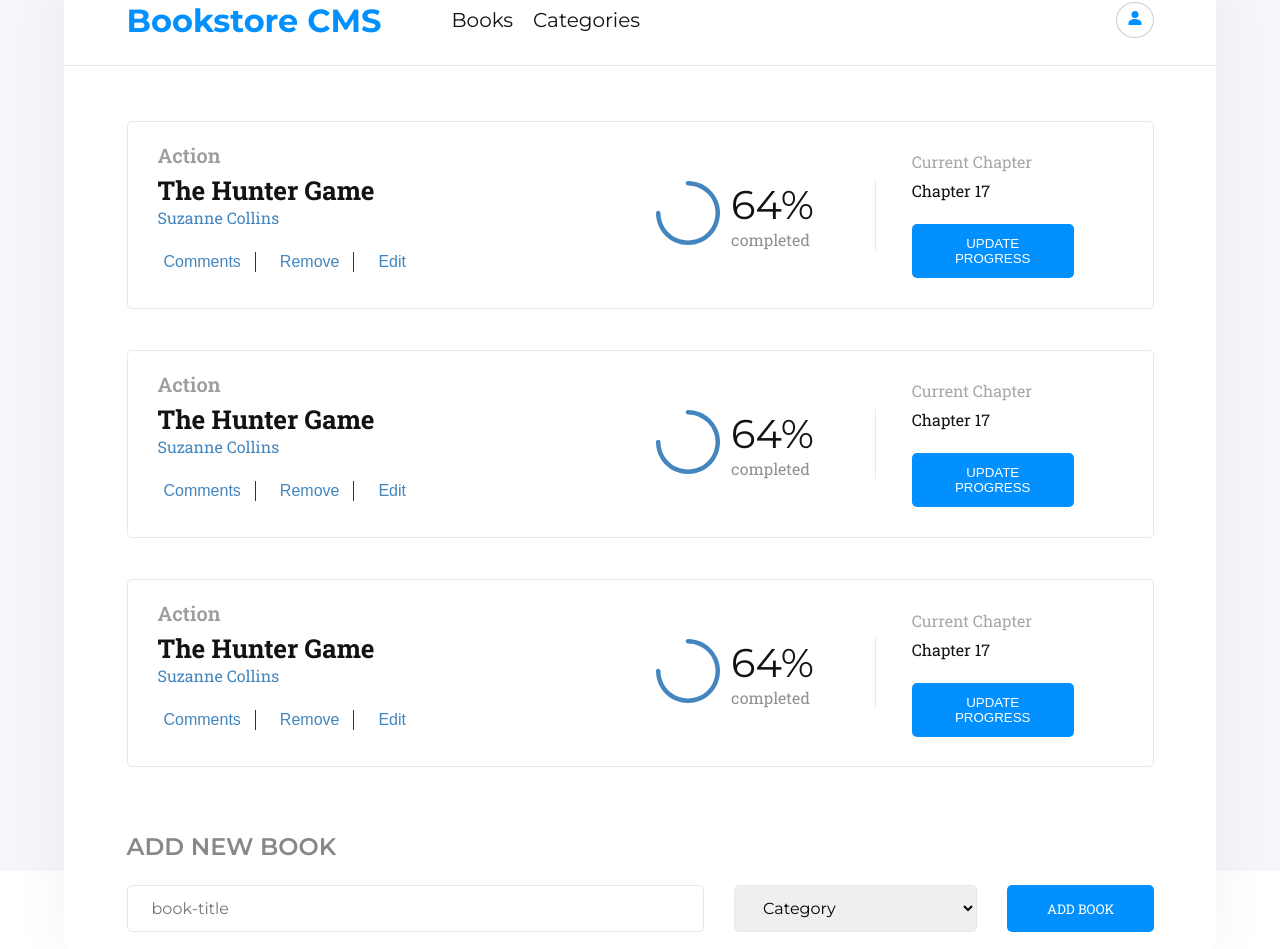
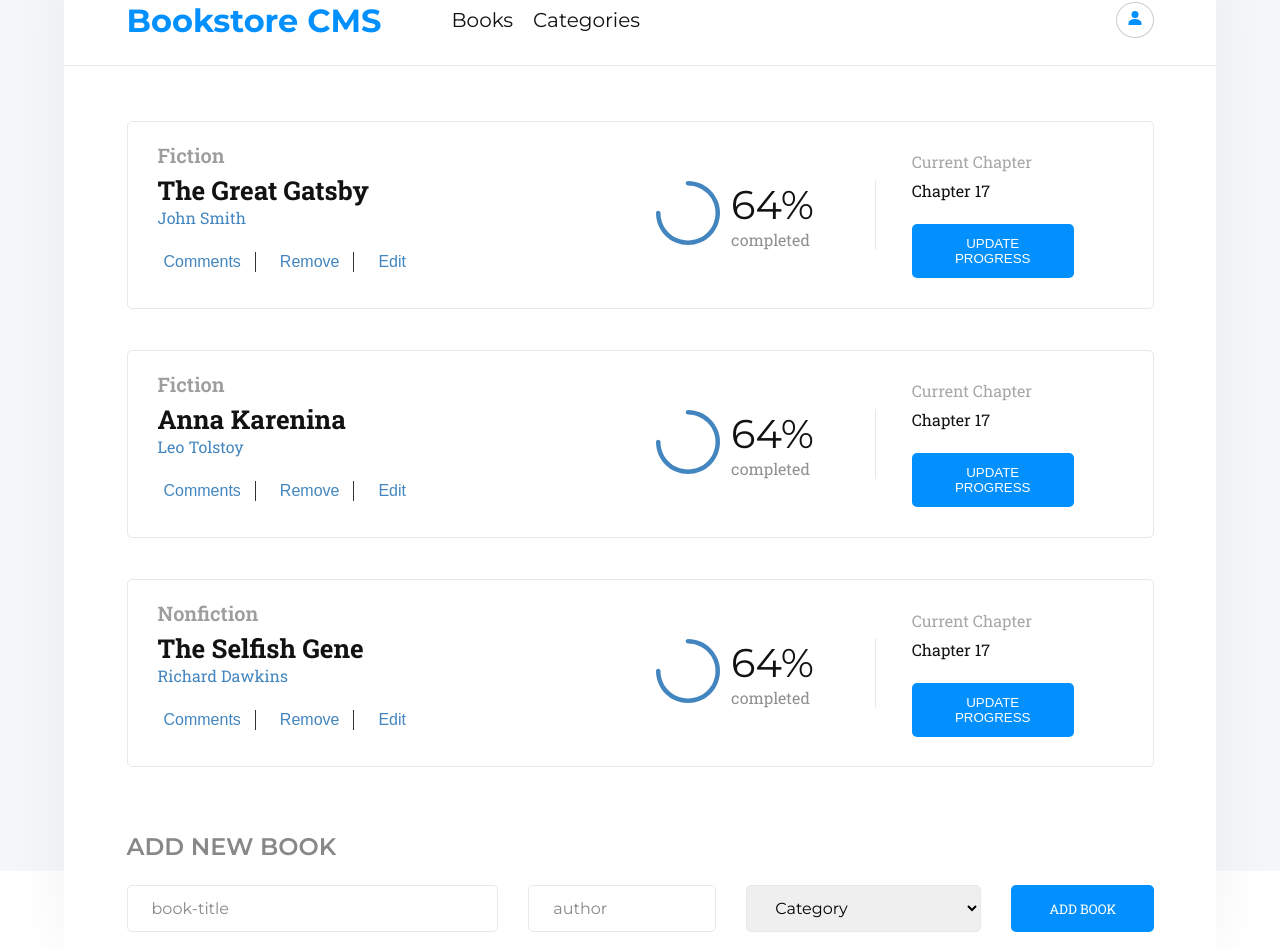
Before and after one commit to m00h0/Book-store-react-, a React (Create React App) app: page / in a window 1280 px wide. Shown: the part 115-1064 px from the top of the page. Built offline with nearby package versions, Linux system fonts and the light colour scheme.

Commit message:
finish add redux in react

```diff
--- a/src/components/book/Book.js
+++ b/src/components/book/Book.js
@@ -1,13 +1,21 @@
 import { AiOutlineLoading3Quarters } from 'react-icons/ai';
 import './book.css';
+import { useDispatch } from 'react-redux';
+import PropTypes from 'prop-types';
+import { removeBook } from '../../redux/features/books/booksSlice';
 
-const Book = () => (
+const Book = ({ book }) => {
+  const {
+    itemId, title, author, category,
+  } = book;
+  const dispatch = useDispatch();
+  return (
     <div className="book-item">
       <div className="book-main">
         <div className="book-details">
-        <p className="book-type">action</p>
-        <h2 className="book-title">the hunter game</h2>
-        <p className="book-author">Suzanne Collins</p>
+          <p className="book-type">{category}</p>
+          <h2 className="book-title">{title}</h2>
+          <p className="book-author">{author}</p>
           <ul className="book-actions">
             <li className="book-action">
               <button type="button" className="comment-btn">
@@ -15,7 +23,11 @@ const Book = () => (
               </button>
             </li>
             <li className="book-action">
-            <button type="button" className="remove-btn">
+              <button
+                type="button"
+                className="remove-btn"
+                onClick={() => dispatch(removeBook(itemId))}
+              >
                 Remove
               </button>
             </li>
@@ -46,5 +58,21 @@ const Book = () => (
       </div>
     </div>
   );
+};
+
+Book.propTypes = {
+  book: PropTypes.shape({
+    itemId: PropTypes.string,
+    title: PropTypes.string.isRequired,
+    author: PropTypes.string.isRequired,
+    category: PropTypes.string.isRequired,
+  }),
+};
+
+Book.defaultProps = {
+  book: {
+    itemId: '', title: '', author: '', category: '',
+  },
+};
 
 export default Book;
--- a/src/components/book/book.css
+++ b/src/components/book/book.css
@@ -21,6 +21,7 @@
   border: none;
   color: #4386bf;
   font-size: 1.6rem;
+  cursor: pointer;
 }
 
 .book-type {
@@ -130,4 +131,5 @@
   text-transform: uppercase;
   text-align: center;
   border: none;
+  cursor: pointer;
 }
--- a/src/components/bookForm/BookForm.js
+++ b/src/components/bookForm/BookForm.js
@@ -5,13 +5,22 @@ import { addBook } from '../../redux/features/books/booksSlice';
 
 const BookForm = () => {
   const [title, setTitle] = useState('');
+  const [author, setAuthor] = useState('');
+  const [category, setCategory] = useState('');
   const dispatch = useDispatch();
+
   const formSubmit = (e) => {
     e.preventDefault();
     const book = {
+      itemId: crypto.randomUUID(),
       title,
+      author,
+      category,
     };
     dispatch(addBook(book));
+    setTitle('');
+    setAuthor('');
+    setCategory('');
   };
   return (
     <div className="book-form-main">
@@ -24,7 +33,14 @@ const BookForm = () => {
           onChange={(e) => setTitle(e.target.value)}
           value={title}
         />
-        <select className="book-categories">
+        <input
+          className="form-book-author"
+          placeholder="author"
+          required
+          onChange={(e) => setAuthor(e.target.value)}
+          value={author}
+        />
+        <select onChange={(e) => setCategory(e.target.value)} className="book-categories">
           <option>Category</option>
           <option>Action</option>
           <option>Economy</option>
--- a/src/components/bookForm/bookForm.css
+++ b/src/components/bookForm/bookForm.css
@@ -9,12 +9,23 @@
 }
 
 .form-book-title {
-  width: 55%;
+  width: 35%;
   border: 1px solid #e8e8e8;
   padding: 1.2rem 2.4rem;
   font-size: 1.6rem;
   font-weight: 400;
-  font-family: 'Montserrat', sans-serif;
+  font-family: "Montserrat", sans-serif;
+  border-radius: 5px;
+  outline: none;
+}
+
+.form-book-author {
+  width: 15%;
+  border: 1px solid #e8e8e8;
+  padding: 1.2rem 2.4rem;
+  font-size: 1.6rem;
+  font-weight: 400;
+  font-family: "Montserrat", sans-serif;
   border-radius: 5px;
   outline: none;
 }
@@ -25,9 +36,16 @@
   padding: 1.2rem 2.4rem;
   font-size: 1.6rem;
   font-weight: 400;
-  font-family: 'Montserrat', sans-serif;
+  font-family: "Montserrat", sans-serif;
   border-radius: 5px;
   outline: none;
+}
+
+.form-book-title::placeholder,
+.form-book-author::placeholder {
+  font-size: 1.6rem;
+  font-weight: 400;
+  color: #888;
 }
 
 .form-btn {
@@ -36,8 +54,9 @@
   border-radius: 5px;
   color: #fff;
   padding: 1.2rem 2.3rem;
-  font-family: 'Roboto Slab', sans-serif;
+  font-family: "Roboto Slab", sans-serif;
   border: none;
+  cursor: pointer;
 }
 
 .form-title {
--- a/src/components/books/Books.js
+++ b/src/components/books/Books.js
@@ -1,13 +1,17 @@
+import { useSelector } from 'react-redux';
 import Book from '../book/Book';
 import BookForm from '../bookForm/BookForm';
 
-const Books = () => (
-  <>
-    <Book />
-    <Book />
-    <Book />
-    <BookForm />
-  </>
-);
+const Books = () => {
+  const allBooks = useSelector((store) => store.books);
+  return (
+    <>
+      {allBooks.books.map((book) => (
+        <Book key={book.itemId} book={book} />
+      ))}
+      <BookForm />
+    </>
+  );
+};
 
 export default Books;
--- a/src/redux/features/books/booksSlice.js
+++ b/src/redux/features/books/booksSlice.js
@@ -1,7 +1,26 @@
 import { createSlice } from '@reduxjs/toolkit';
 
 const initialState = {
-  books: [],
+  books: [
+    {
+      itemId: 'item1',
+      title: 'The Great Gatsby',
+      author: 'John Smith',
+      category: 'Fiction',
+    },
+    {
+      itemId: 'item2',
+      title: 'Anna Karenina',
+      author: 'Leo Tolstoy',
+      category: 'Fiction',
+    },
+    {
+      itemId: 'item3',
+      title: 'The Selfish Gene',
+      author: 'Richard Dawkins',
+      category: 'Nonfiction',
+    },
+  ],
 };
 
 const booksSlice = createSlice({
@@ -13,10 +32,10 @@ const booksSlice = createSlice({
     },
     removeBook: (state, { payload }) => {
       const id = payload;
-      state.books = state.books.filter((book) => book.id !== id);
+      state.books = [...state.books.filter((book) => book.itemId !== id)];
     },
   },
 });
 
-export const { addBook } = booksSlice.actions;
+export const { addBook, removeBook } = booksSlice.actions;
 export default booksSlice.reducer;
--- a/src/redux/features/categories/categoriesSlice.js
+++ b/src/redux/features/categories/categoriesSlice.js
@@ -1,19 +1,16 @@
 import { createSlice } from '@reduxjs/toolkit';
+
+const initialState = {
+  categories: [],
+  status: 'Under construction',
+};
 
 const categoriesSlice = createSlice({
   name: 'categories',
-  initialState: {
-    categories: [],
-  },
+  initialState,
   reducers: {
-    checkStatus: (state, action) => {
-      state.categories = action.payload === 'Under construction'
-        ? 'Under construction'
-        : state.categories;
-    },
+    checkStatus: (state) => state.status,
   },
 });
 
-export const { checkStatus } = categoriesSlice.actions;
-
 export default categoriesSlice.reducer;
```
Lines whose indentation alone changed are shown as unchanged.
